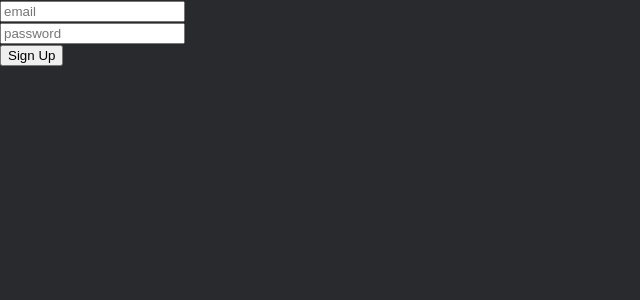
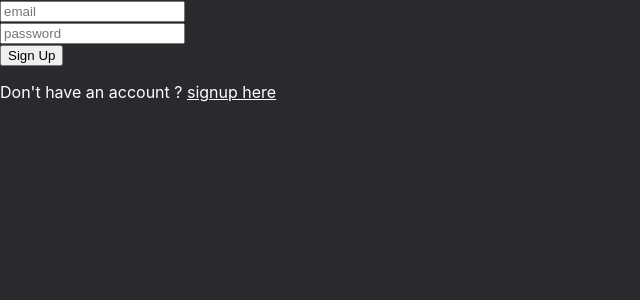
Before and after one commit to YannickWnz/aggregator-website-client, a React (Create React App) app: page /login in a window 1280 px wide. Shown: the top 300 px of the page, without its empty margins (0-640 px from the left). Built offline with nearby package versions, Linux system fonts and the light colour scheme.

Commit message:
handling login response from server

```diff
--- a/src/Pages/Login/Login.jsx
+++ b/src/Pages/Login/Login.jsx
@@ -1,6 +1,6 @@
 import axios from 'axios'
 import { useState, useEffect } from 'react'
-import { useNavigate } from 'react-router-dom'
+import { Link, useNavigate } from 'react-router-dom'
 
 import './Login.scss'
 
@@ -13,6 +13,7 @@ export const Login = () => {
         password: ''
     })
 
+    // filling userDetails state variables with user information
     const handleDetailsChange = (e) => {
 
         const {name, value} = e.target
@@ -24,18 +25,37 @@ export const Login = () => {
 
     }
 
+    // function making server request to sign user in
     const signUserIn = async () => {
 
         try {
-            const response = await axios.post('http://localhost:8000/api/login', userDetails)
-            console.log(response.data)
-            localStorage.setItem('userData', JSON.stringify(response.data))
-            navigate('/')
+            const response = await axios.post('http://localhost:8000/api/login', userDetails);
+
+            if (response.status === 200) {
+                localStorage.setItem('userData', JSON.stringify(response.data));
+                // redirection user to home if details are valid
+                navigate('/');
+            } else {
+                // Handling unexpected response status codes
+                console.log('Unexpected response status:', response.status)
+            }
         } catch (error) {
-            console.log(error)
+            // Handling network errors or server errors
+            if (error.response) {
+                // Server returned an error response
+                console.log('Server error:', error.response.data)
+            } else if (error.request) {
+                // Request was made but no response received
+                console.log('Network error:', error.message)
+            } else {
+                // Something else went wrong
+                console.log('Error:', error.message)
+            }
         }
 
+
     }
+
 
     const handleSubmit = (e) => {
         e.preventDefault()
@@ -51,6 +71,7 @@ export const Login = () => {
                     <input type="email" name='email' value={userDetails.email} onChange={handleDetailsChange} placeholder="email" /><br />
                     <input type="password" name='password' value={userDetails.password} onChange={handleDetailsChange} placeholder="password" /><br />
                     <input type="submit" value="Sign Up" onClick={handleSubmit} />
+                    <p>Don't have an account ? <Link to='/register'>signup here</Link> </p>
                 </form>
             </div>
         </div>
--- a/src/Pages/Login/Login.scss
+++ b/src/Pages/Login/Login.scss
@@ -0,0 +1,7 @@
+p {
+    color: white;
+
+    a {
+        color: white;
+    }
+}
```
